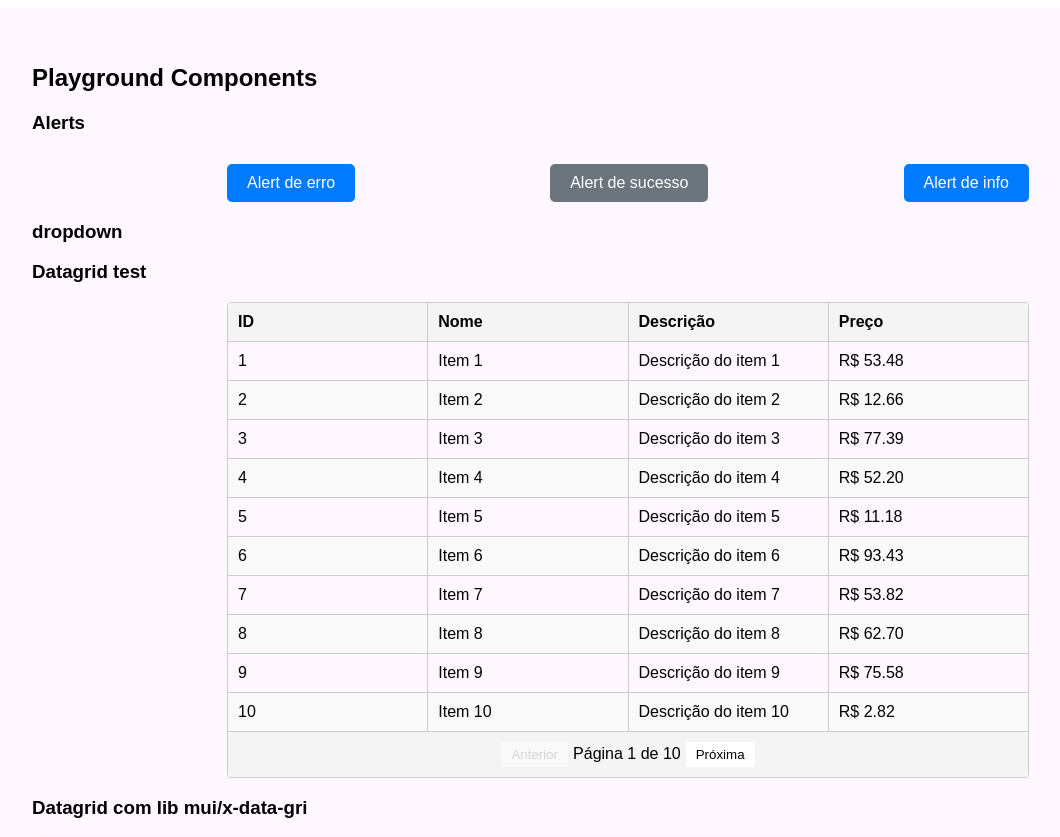
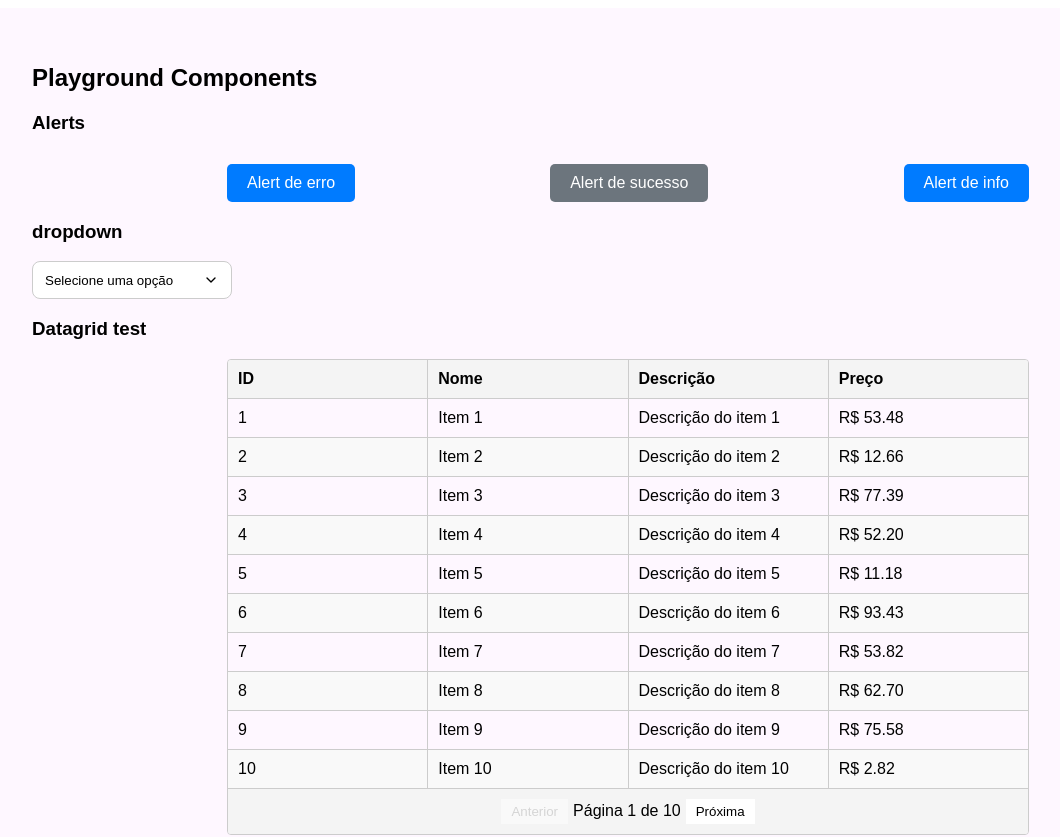
Before and after one commit to umrodrigues/components_playground, a Next.js app: page / in a window 1280 px wide. Shown: the top 837 px of the page, without its empty margins (12-1072 px from the left). Built offline with nearby package versions, Linux system fonts and the light colour scheme.

Commit message:
feat: dropdown

```diff
--- a/src/components/dropdown/Dropdown.module.scss
+++ b/src/components/dropdown/Dropdown.module.scss
@@ -1,52 +1,60 @@
-.select-container {
+.dropdown {
   position: relative;
-    width: 250px;
-    overflow: visible; // Permite que o dropdown seja exibido
+  display: inline-block;
+  width: 200px;
 }
 
-
-  .react-dropdown-select {
-    width: 100%;
-    padding: 10px 40px 10px 10px;
-    font-size: 14px;
-    border-radius: 5px;
+.toggle {
+  background: white;
   border: 1px solid #ccc;
-    background-color: #fff;
+  padding: 10px 12px;
+  cursor: pointer;
   display: flex;
   align-items: center;
   justify-content: space-between;
-    cursor: pointer;
-    transition: border-color 0.3s;
-
-    &:hover {
-      border-color: #007bff;
+  width: 100%;
+  border-radius: 8px;
+  transition: 0.2s ease-in-out, transform 0.3s ease;
 }
 
-    &:focus {
-      outline: none;
-      border-color: #007bff;
-    }
+.toggle:hover {
+  background: #f5f5f5;
 }
 
-  .chevron {
-    position: absolute;
-    right: 10px;
-    top: 50%;
-    transform: translateY(-50%);
-    color: #555;
+.chevronUp {
+  transform: rotate(180deg);
   transition: transform 0.3s ease;
 }
 
-  .react-dropdown-select.is-open .chevron {
-    transform: translateY(-50%) rotate(180deg);
+.chevronDown {
+  transform: rotate(0deg);
+  transition: transform 0.3s ease;
 }
 
-  .react-dropdown-select-dropdown {
+.menuWrapper {
   position: absolute;
+  top: 100%;
+  left: 0;
   width: 100%;
-    background: #fff;
+  background: white;
   border: 1px solid #ccc;
-    border-top: none;
-    box-shadow: 0 2px 5px rgba(0, 0, 0, 0.2);
-    z-index: 1000; // Garante que fique acima de outros elementos
+  border-radius: 8px;
+  box-shadow: 0px 4px 6px rgba(0, 0, 0, 0.1);
+  overflow: hidden;
 }
+
+.menu {
+  list-style: none;
+  padding: 0;
+  margin: 0;
+}
+
+.menu li {
+  padding: 10px 12px;
+  cursor: pointer;
+  transition: 0.2s ease-in-out, transform 0.3s ease;
+}
+
+.menu li:hover {
+  background: #f0f0f0;
+}
--- a/src/components/dropdown/dropdown.tsx
+++ b/src/components/dropdown/dropdown.tsx
@@ -1,32 +1,43 @@
-import Select from 'react-dropdown-select';
-import { useState } from 'react';
-import { ChevronDown } from 'lucide-react'; // Importando ícone
-import styles from './Dropdown.module.scss';
+import { useState } from "react";
+import { ChevronDown } from "lucide-react";
+import styles from "./Dropdown.module.scss";
 
 interface Option {
   id: number;
-  name: string;
+  label: string;
 }
 
+const options: Option[] = [
+  { id: 1, label: "Opção 1" },
+  { id: 2, label: "Opção 2" },
+  { id: 3, label: "Opção 3" }
+];
+
 export default function Dropdown() {
-  const [selectedValues, setSelectedValues] = useState<Option[]>([]);
+  const [isOpen, setIsOpen] = useState(false);
+  const [selected, setSelected] = useState<Option | null>(null);
 
-  const options: Option[] = [
-    { id: 1, name: 'Leanne Graham' },
-    { id: 2, name: 'Ervin Howell' }
-  ];
+  const toggleDropdown = () => setIsOpen(!isOpen);
+  const handleSelect = (option: Option) => {
+    setSelected(option);
+    setIsOpen(false);
+  };
 
   return (
-    <div className={styles['select-container']}>
-      <Select
-        options={options}
-        labelField="name"
-        valueField="id"
-        onChange={(values: Option[]) => setSelectedValues(values)}
-        values={selectedValues}
-        className={styles['react-dropdown-select']}
-        dropdownRenderer={() => <ChevronDown className={styles.chevron} size={20} />}
-      />
+    <div className={styles.dropdown}>
+      <button className={styles.toggle} onClick={toggleDropdown}>
+        {selected ? selected.label : "Selecione uma opção"}
+        <ChevronDown size={16} className={isOpen ? styles.chevronUp : styles.chevronDown} />
+      </button>
+      <div className={styles.menuWrapper} style={{ display: isOpen ? "block" : "none" }}>
+        <ul className={styles.menu}>
+          {options.map((option) => (
+            <li key={option.id} onClick={() => handleSelect(option)}>
+              {option.label}
+            </li>
+          ))}
+        </ul>
+      </div>
     </div>
   );
 }
--- a/src/components/playground/playground.tsx
+++ b/src/components/playground/playground.tsx
@@ -5,6 +5,7 @@ import Button from "@/components/button/button";
 import styles from './Playground.module.scss'
 import Datagrid from "../datagrid/datagrid";
 import DataGridTest from "../datagridtest/datagridtest";
+import Dropdown from "../dropdown/dropdown";
 
 export default function Playground() {
   const [showAlert, setShowAlert] = useState(false);
@@ -48,7 +49,7 @@ export default function Playground() {
 
         <h3>dropdown</h3>
 
-        {/* <Dropdown/> */}
+        <Dropdown/>
 
         <h3>Datagrid test</h3>
         <DataGridTest/>
```
Lines whose indentation alone changed are shown as unchanged.
